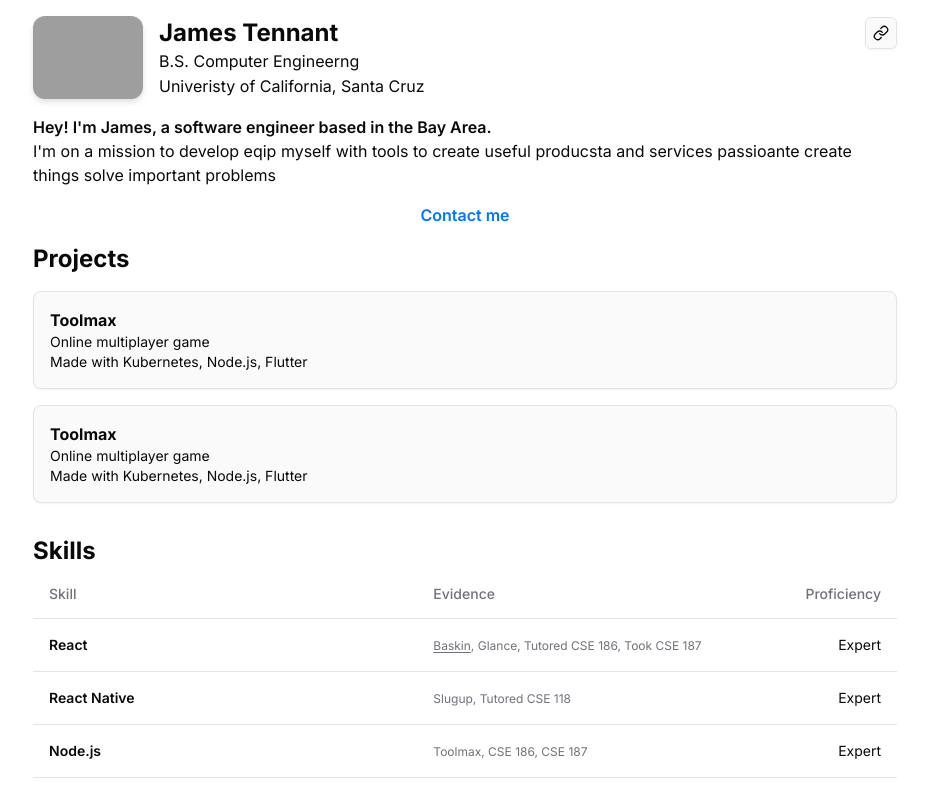
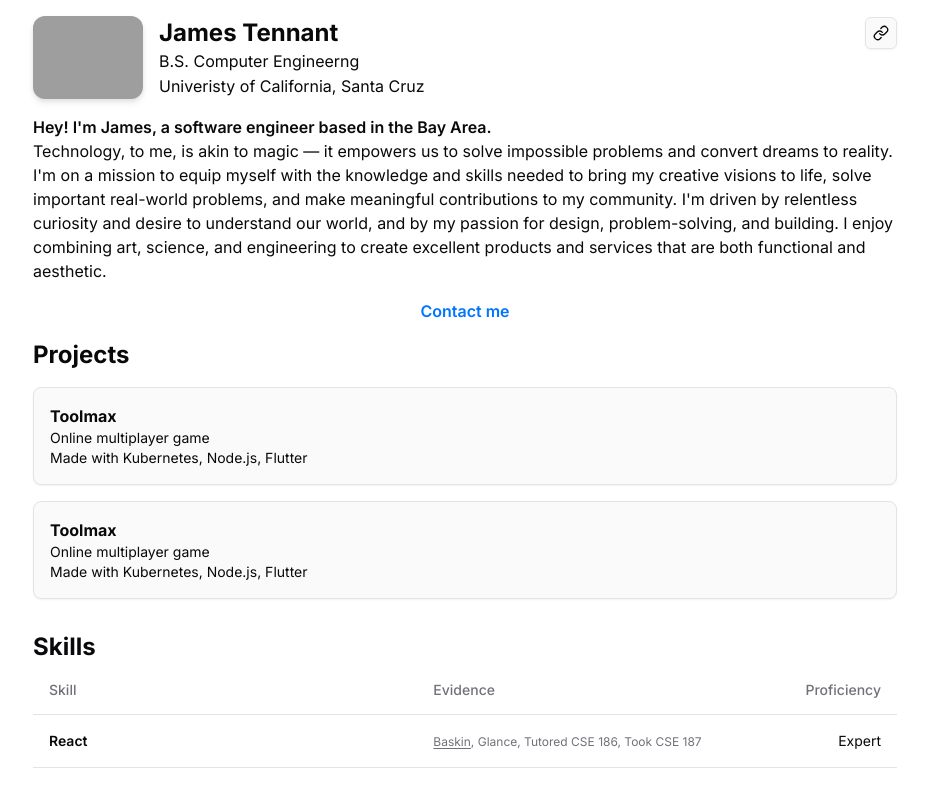
Before and after one commit to jorahty/spring-2024, a Next.js app: page / in a window 1280 px wide. Shown: the top 786 px of the page, without its empty margins (175-1103 px from the left). Built offline with nearby package versions, Linux system fonts and the light colour scheme; grey boxes are pictures that could not be loaded.

Commit message:
update intro

```diff
--- a/app/page.tsx
+++ b/app/page.tsx
@@ -13,8 +13,13 @@ export default function Home() {
           Hey! I'm James, a software engineer based in the Bay Area.
         </h2>
         <p>
-          I'm on a mission to develop eqip myself with tools to create useful producsta and services
-          passioante create things solve important problems
+          Technology, to me, is akin to magic — it empowers us to solve impossible problems and
+          convert dreams to reality. I'm on a mission to equip myself with the knowledge and skills
+          needed to bring my creative visions to life, solve important real-world problems, and make
+          meaningful contributions to my community. I'm driven by relentless curiosity and desire to
+          understand our world, and by my passion for design, problem-solving, and building. I enjoy
+          combining art, science, and engineering to create excellent products and services that are
+          both functional and aesthetic.
         </p>
       </div>
 
```
